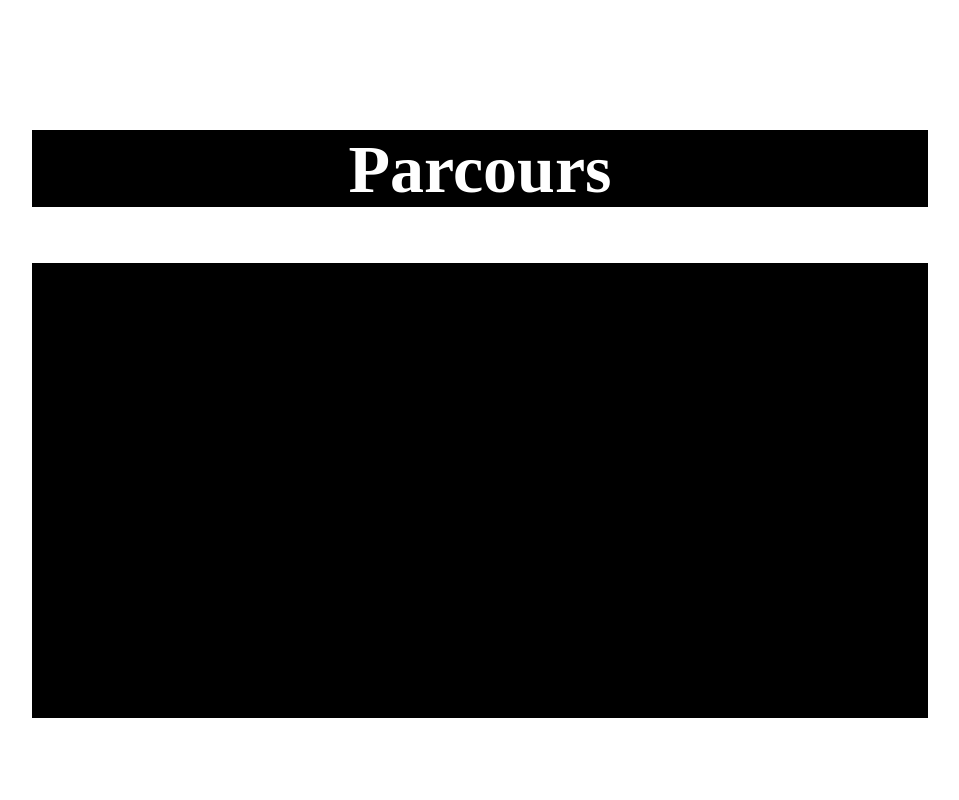
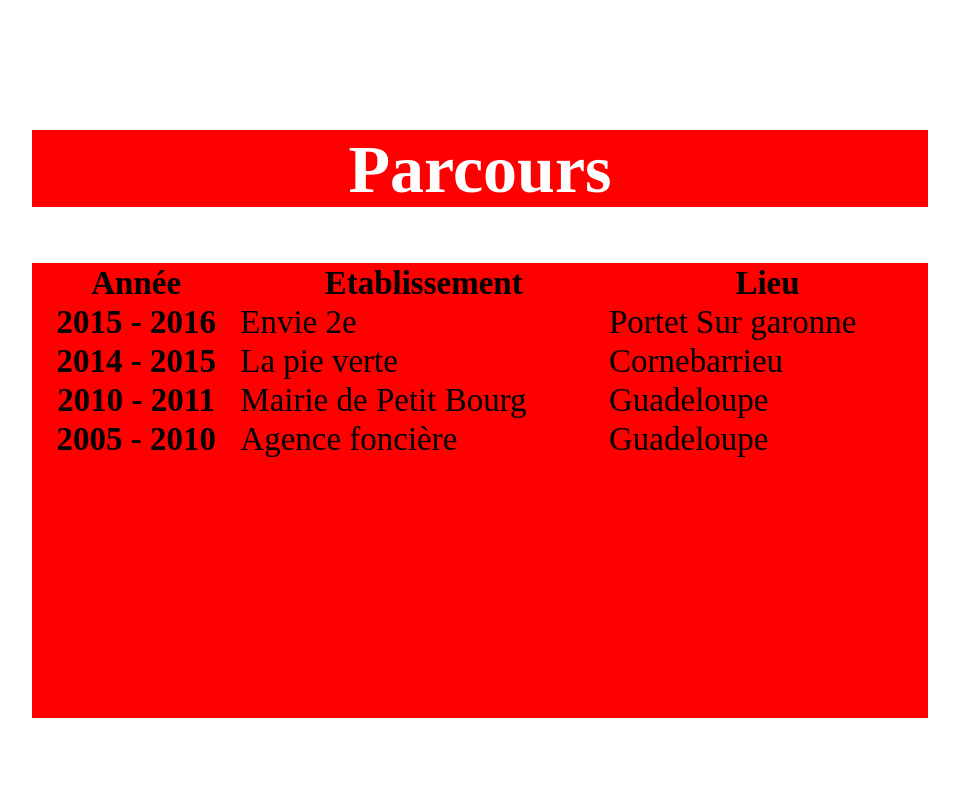
Before and after one commit to Cphil31/test_bootstrap, a plain HTML site: page index.html in a window 1280 px wide. Shown: the part 1480-2280 px from the top of the page, without its empty margins (160-1119 px from the left). Drawn offline with Linux system fonts and the light colour scheme.

Commit message:
modification : police : nav

```diff
--- a/index.html
+++ b/index.html
@@ -81,7 +81,37 @@
                   <h1>Parcours</h1>
                 </div>
                 <div class="tableau_parcours">
-                  tableau
+                  <table id="table" class="table ">
+                            <thead>
+                                <tr class="tr_titre">
+                                    <th scope="col">Année</th>
+                                    <th scope="col">Etablissement</th>
+                                    <th scope="col">Lieu</th>
+                                </tr>
+                            </thead>
+                            <tbody>
+                                <tr >
+                                    <th >2015 - 2016</th>
+                                    <td>Envie 2e</td>
+                                    <td>Portet Sur garonne</td>
+                                </tr>
+                                <tr >
+                                    <th >2014 - 2015</th>
+                                    <td>La pie verte</td>
+                                    <td>Cornebarrieu</td>
+                                </tr>
+                                <tr>
+                                <th >2010 - 2011</th>
+                                <td>Mairie de Petit Bourg </td>
+                                <td>Guadeloupe</td>
+                                </tr>
+                                <tr >
+                                <th >2005 - 2010 </th>
+                                <td>Agence foncière</td>
+                                <td>Guadeloupe</td>
+                                </tr>
+                            </tbody>
+                        </table>
                 </div>
                 <div class="contenu_parcours">
 
--- a/scss/_header.scss
+++ b/scss/_header.scss
@@ -19,7 +19,7 @@
 text-decoration:none;
 }
 a.a_nav_menu{
-  font-size: 42px;
+  font-size: 30px;
   margin-top: auto;
   margin-left:20px;
   text-decoration:none;
--- a/scss/_parcours.scss
+++ b/scss/_parcours.scss
@@ -9,3 +9,13 @@
 .tableau_parcours{
 @include contenu ;
 }
+#table{
+  width: 211px;
+  font-size: 33px;
+  width: 100%;
+    margin-left: auto;
+    margin-right: auto;
+}
+tr.tr_titre{
+  margin-bottom: 10px;
+}
--- a/scss/_variables.scss
+++ b/scss/_variables.scss
@@ -1,5 +1,5 @@
 //main:app.scss
 $background_header_footer:black;
-$background_titre_contenu : black;
+$background_titre_contenu : red;
 $color_texte_premiere:white;
 $font-size_navbar:50px;
```
Also changed, not shown: css/app.css, 1 other file.
